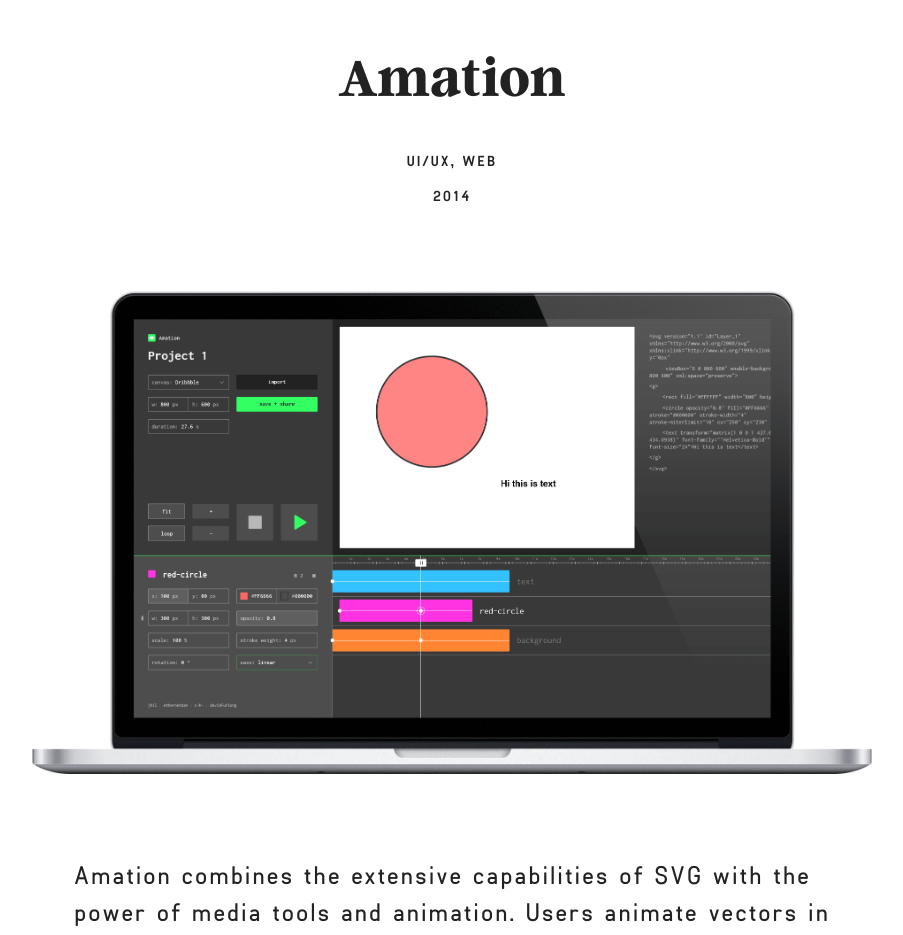
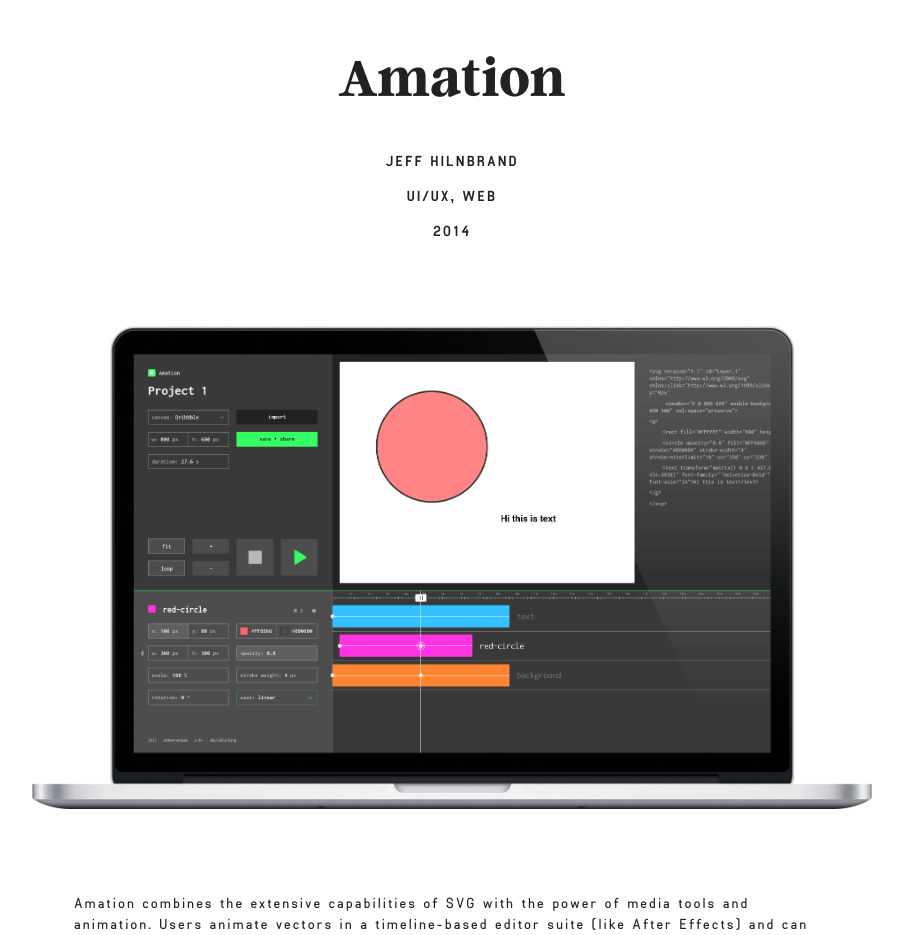
Before and after one commit to jhil/jhilco-2016, a Jekyll site: the page built from _posts/2014-09-14-amation.markdown, in a window 1280 px wide. Shown: the top 935 px of the page, without its empty margins (188-1091 px from the left). Built offline with Jekyll 4.4.1, drawn with Linux system fonts in a browser that asks for light colours.

Commit message:
name on mobile post

```diff
--- a/_sass/_home.scss
+++ b/_sass/_home.scss
@@ -177,7 +177,7 @@
 .post-thumbnail {
   @extend .ratio;
   @extend .ratio-16_9;
-  transition: transform .3s ease;
+  transition: all .3s ease;
   img {
     border-radius: 3px;
   }
--- a/_sass/_post.scss
+++ b/_sass/_post.scss
@@ -28,7 +28,9 @@
 }
 
 .post-sitename {
-  display: none;
+  margin-bottom: 1rem;
+
+
   @include desktop {
     display: flex;
     margin-bottom: 0;
@@ -108,7 +110,10 @@
     margin: 0 auto;
     display: block;
     text-transform: none;
-    font-size: 1.75rem;
+    font-size: 1rem;
+    @include desktop {
+      font-size: 1.75rem;
+    }
     font-weight: 300;
     text-align: left;
   }
@@ -199,5 +204,4 @@
     padding: 8rem;
   }
 
-
 }
```
